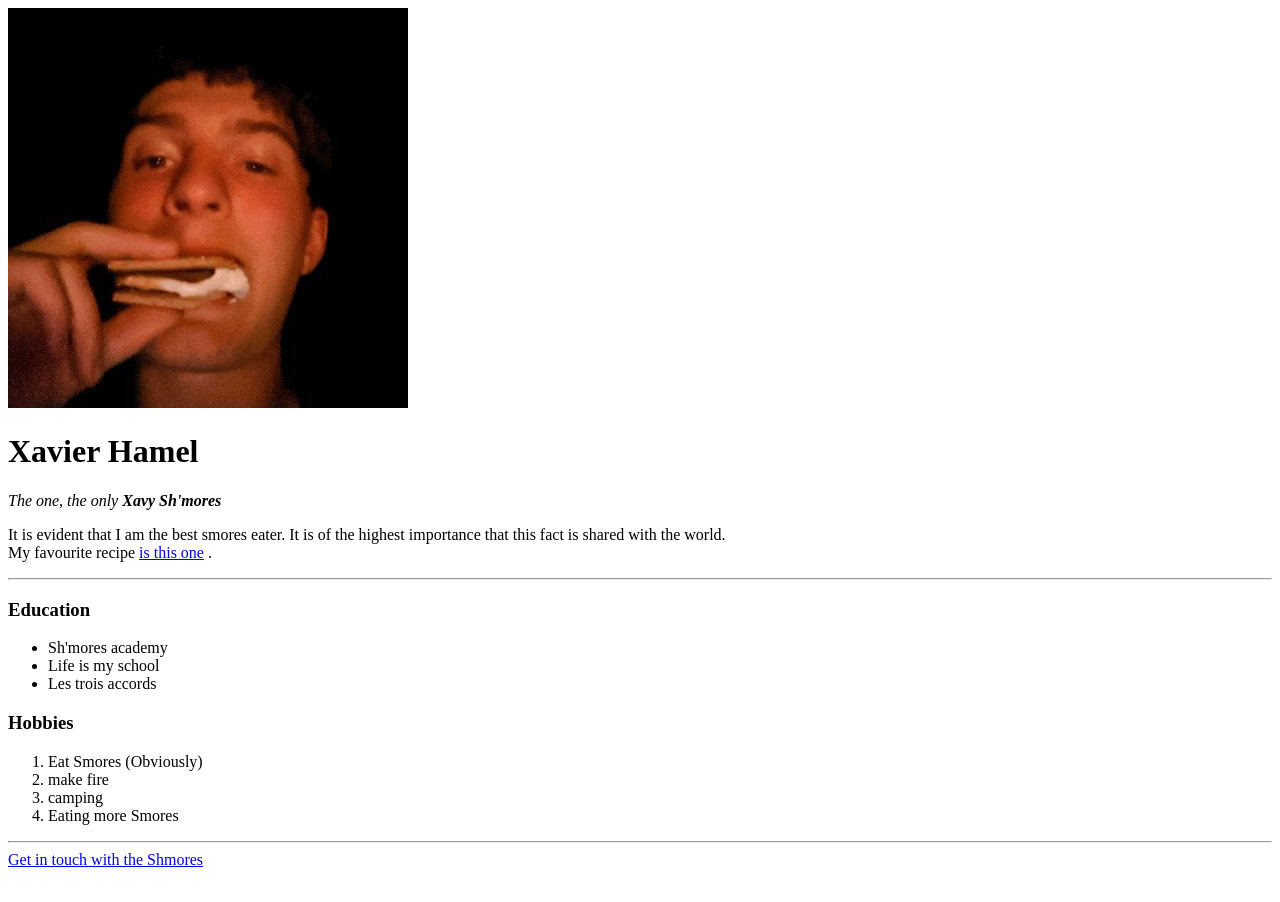
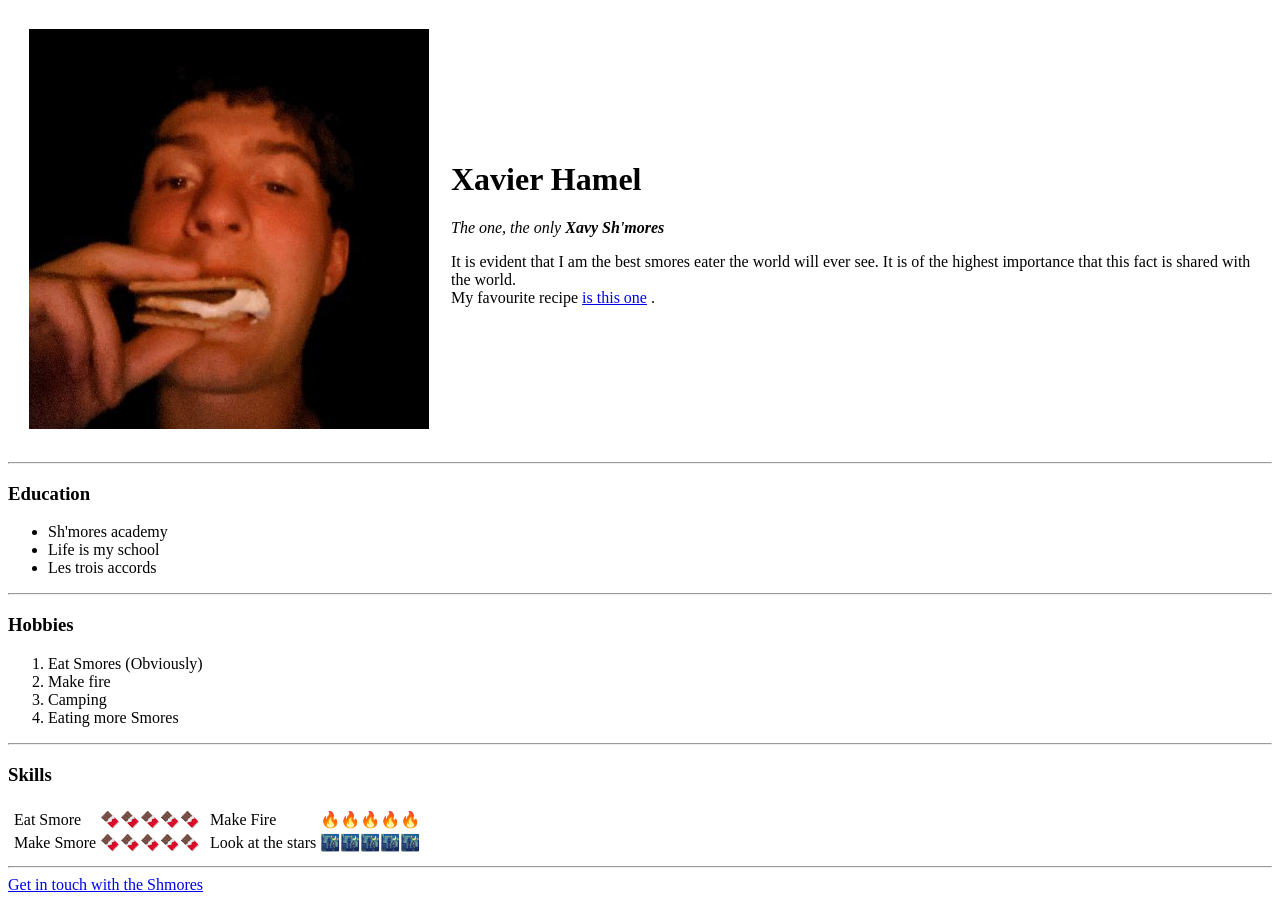
Before and after one commit to XavyShmore/TheShmores, a plain HTML site: page index.html in a window 1280 px wide. Before the commit the page ends 877 px from the top, so only its background shows below. Drawn offline with Linux system fonts and the light colour scheme.

Commit message:
Updated main page

```diff
--- a/index.html
+++ b/index.html
@@ -8,15 +8,22 @@
     <title>Xavier Hamel</title>
 </head>
 <body>
-    <img src="images/Xavy Sh'mores.jpg" alt="Xavy Sh'mores Picture">
+    <table cellspacing="20">
+        <tr>
+            <td><img src="images/Xavy Sh'mores.jpg" alt="Xavy Sh'mores Picture"></td>
+            <td>
                 <h1>Xavier Hamel</h1>
                 <p>
                     <em>The one, the only <strong> Xavy Sh'mores</strong></em>
                 </p>
                 <p>
-        It is evident that I am the best smores eater. It is of the highest importance that this fact is shared with the world. <br>
+                    It is evident that I am the best smores eater the world will ever see. It is of the highest importance that this fact is shared with the world. <br>
                     My favourite recipe <a href="Sh'mores recipe.html">is this one</a> .
                 </p>
+            </td>
+        </tr>
+    </table>
+
     <hr>
     <h3>Education</h3>
     <ul>
@@ -24,13 +31,46 @@
         <li>Life is my school</li>
         <li>Les trois accords</li>
     </ul>
+    <hr>
     <h3>Hobbies</h3>
     <ol>
         <li>Eat Smores (Obviously)</li>
-        <li>make fire</li>
-        <li>camping</li>
+        <li>Make fire</li>
+        <li>Camping</li>
         <li>Eating more Smores</li>
     </ol>
+    <hr>
+    <h3>Skills</h3>
+    <table>
+        <tr>
+            <td>
+                <table>
+                    <tr>
+                        <td>Eat Smore</td>
+                        <td>🍫🍫🍫🍫🍫</td>
+                    </tr>
+                    <tr>
+                        <td>Make Smore</td>
+                        <td>🍫🍫🍫🍫🍫</td>
+                    </tr>
+                </table>
+            </td>
+            <td>
+                <table>
+                    <tr>
+                        <td>Make Fire</td>
+                        <td>🔥🔥🔥🔥🔥</td>
+                    </tr>
+                    <tr>
+                        <td>
+                        Look at the stars
+                        </td>
+                        <td>🌃🌃🌃🌃🌃</td>
+                    </tr>
+                </table>
+            </td>
+        </tr>
+    </table>
     <hr>
     <a href="contact.html">Get in touch with the Shmores</a>
 </body>
```
Lines whose indentation alone changed are shown as unchanged.
